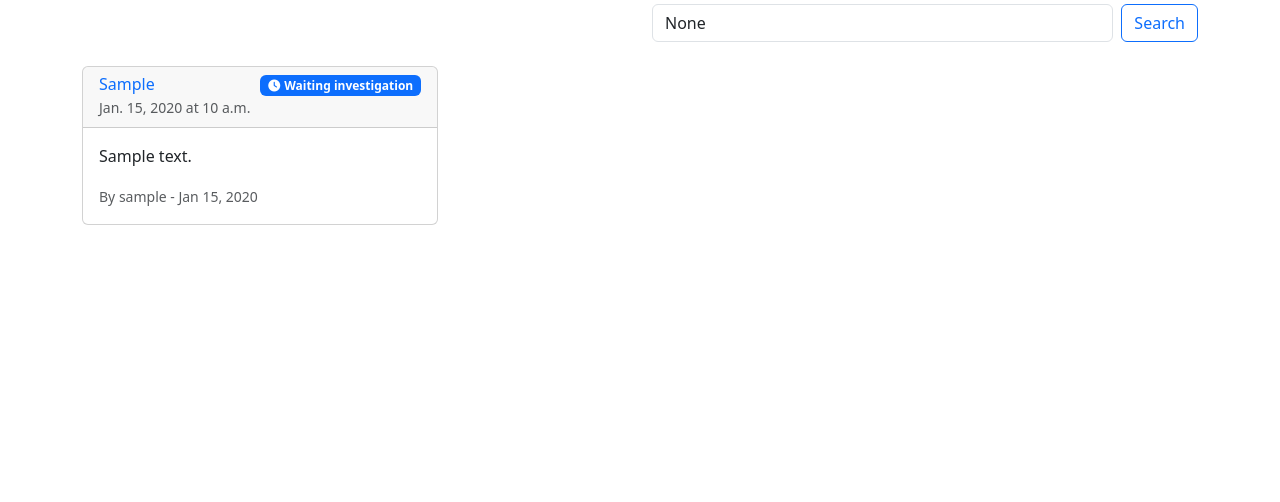
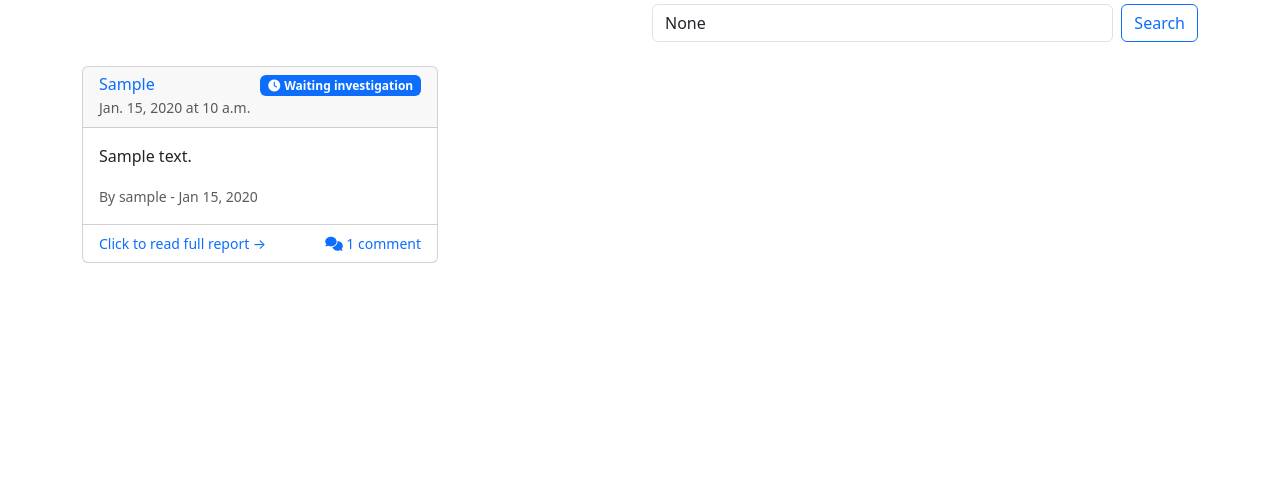
Before and after one commit to GuilhermeAviacao/CI_Proj04_SafetyReporting, a Django app: page /board/ in a window 1280 px wide. Shown: the part 130-632 px from the top of the page. Run offline with Django 5.2, Linux system fonts and the light colour scheme; tables that the repository leaves empty hold one stand-in row (values such as "Sample post").

Commit message:
Comment count added to the cards in the Board page

```diff
--- a/templates/reports/board.html
+++ b/templates/reports/board.html
@@ -109,6 +109,12 @@
                                         </small>
                                     </div>
                                 </div>
+                                <div class="card-footer bg-transparent d-flex justify-content-between align-items-center">
+                                    <small class="text-primary">Click to read full report →</small>
+                                    <small class="text-primary">
+                                        <i class="fas fa-comments"></i> {{ report.comments.count }} comment{{ report.comments.count|pluralize }}
+                                    </small>
+                                </div>
                             </div>
                         </a>
                     </div>
```
